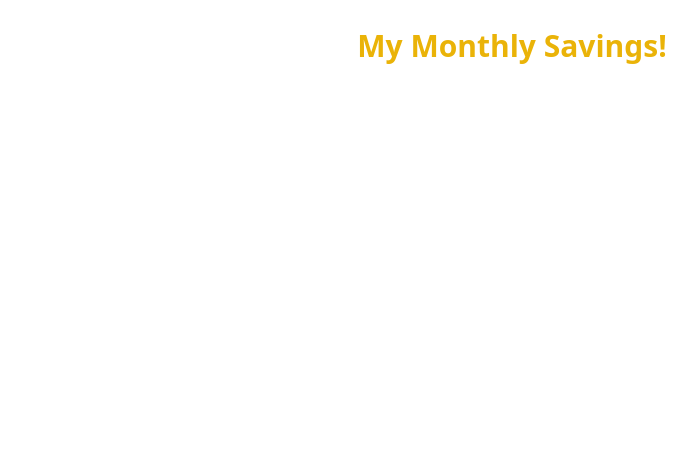
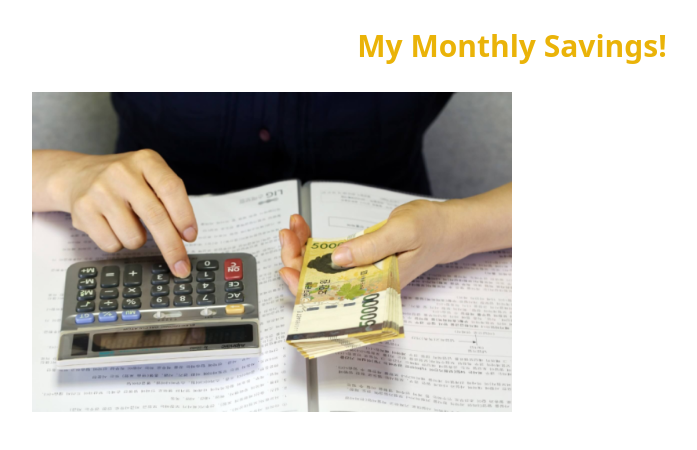
Before and after one commit to Dev-Zual/monthly-saving-calculator, a plain HTML site: page index.html in a window 1280 px wide. Shown: the whole page, without its empty margins (128-825 px from the left). Drawn offline with nearby package versions, Linux system fonts and the light colour scheme.

Commit message:
added img

```diff
--- a/index.html
+++ b/index.html
@@ -18,7 +18,16 @@
       </section>
     </header>
     <!-- main content area -->
-    <main></main>
+    <main>
+      <section class="container w-3/4 mx-auto mt-7">
+        <div class="grid grid-cols-2">
+          <div>
+            <img src="images/money.png" alt="" />
+          </div>
+          <div></div>
+        </div>
+      </section>
+    </main>
 
     <!-- javascript file -->
     <script src="js/app.js"></script>
```
Also changed, not shown: images/money.png (added).
